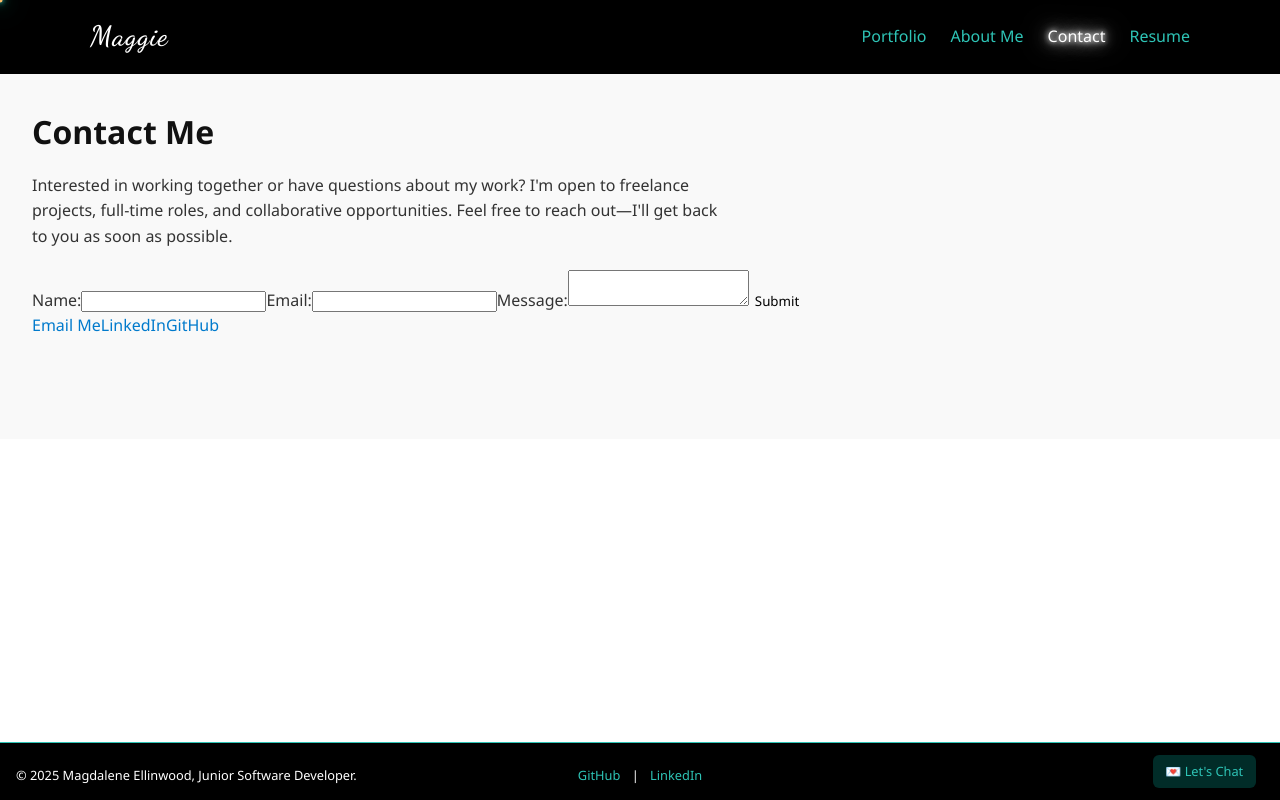
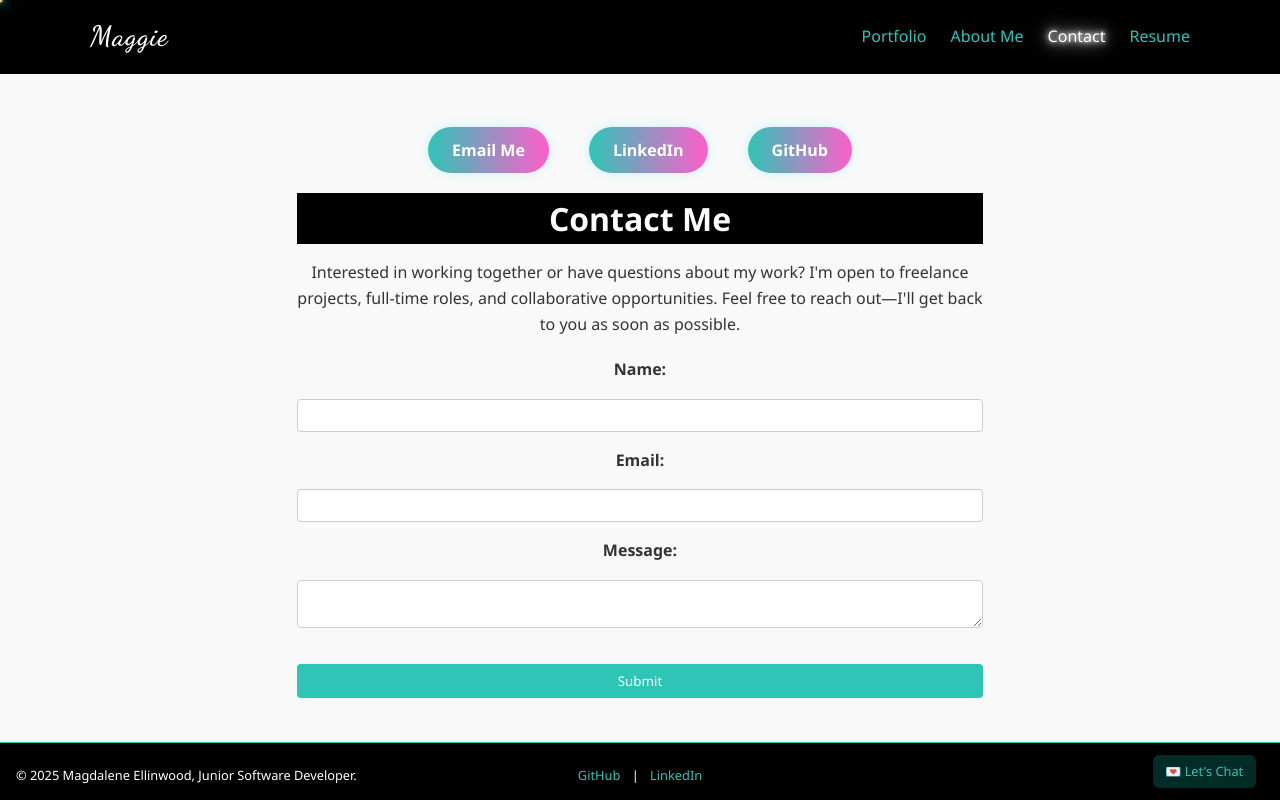
Before and after one commit to mellinwood1023/Maggie_Portfolio, a React (Vite) app: page /contact in a window 1280 px wide. Built offline with nearby package versions, Linux system fonts and the light colour scheme.

Commit message:
about me updates, contact layout

```diff
--- a/src/pages/About.tsx
+++ b/src/pages/About.tsx
@@ -7,15 +7,18 @@ export default function About() {
         <img src={"/images/Myphoto.jpg"} alt="Magdalene Ellinwood" />
       </div>
       <div className="about-text">
-        <h1>Me</h1>
+        <h1>About Me</h1>
         <p>
-          Hi, I’m Magdalene — a Junior Software Developer with a passion for building clean, modern web applications.
+        My name is Magdalene Ellinwood, CDA, DAANCE, Medical Technician, Implant Coordinator, Junior Software Developer. I wear alot of hats and have earned many letters after my name, but my true passion and career focus is software development. From teaching myself code to excelling in an intensive full stack bootcamp, I’ve found where I thrive: building thoughtful, elegant digital solutions that make a difference.
         </p>
         <p>
-          With a background in oral surgery and a love for solving problems, I bring both technical skill and real-world experience to every project I take on.
+          During the program, I quickly rose to the top of my cohort, mastering tools like React, TypeScript, Express, and GraphQL. I’ve since applied that technical skill to build complex, responsive web applications that are both user-focused and beautifully crafted.
         </p>
         <p>
-          I specialize in React, TypeScript, Express, GraphQL and more. Outside of coding, you’ll find me exploring design, music, or fishing by the lake.
+          My background in general anesthesia and surgical procedures shaped how I code — with precision, clarity, and calm under pressure. My experience in the medical field has taught me how to manage logistics and communicate across teams — a skillset that translates seamlessly to modern dev work.
+        </p>
+        <p>
+          Outside of the terminal, I’m an artist and outdoor enthusiast — I love to paint, explore nature, and go fishing to unwind and reset. My artistic background gives me a strong eye for detail and design, which directly influences how I approach building intuitive, visually appealing user interfaces.
         </p>
       </div>
     </section>
--- a/src/pages/Contact.tsx
+++ b/src/pages/Contact.tsx
@@ -8,6 +8,12 @@ function Contact() {
 
   return (
     <div className="contact-page">
+      <div className="contact-columns">
+        <div className="contact-left">
+          <a href="mailto:mellinwood1023@gmail.com" className="contact-button">Email Me</a>
+          <a href="https://www.linkedin.com/in/magdalene-e-855814352" target="_blank" rel="noopener noreferrer" className="contact-button">LinkedIn</a>
+          <a href="https://github.com/mellinwood1023" target="_blank" rel="noopener noreferrer" className="contact-button">GitHub</a>
+        </div>
         <h1>Contact Me</h1>
         <p>Interested in working together or have questions about my work? I'm open to freelance projects, full-time roles, and collaborative opportunities. Feel free to reach out—I'll get back to you as soon as possible.</p>
         <form onSubmit={handleSubmit}>
@@ -22,9 +28,7 @@ function Contact() {
 
           <button type="submit">Submit</button>
         </form>
-      <a href="mailto:mellinwood1023@gmail.com" className="contact-button">Email Me</a>
-      <a href="https://www.linkedin.com/in/magdalene-e-855814352" target="_blank" rel="noopener noreferrer" className="contact-button">LinkedIn</a>
-      <a href="https://github.com/mellinwood1023" target="_blank" rel="noopener noreferrer" className="contact-button">GitHub</a>
+      </div>
     </div>
   );
 }
--- a/src/pages/Portfolio.tsx
+++ b/src/pages/Portfolio.tsx
@@ -5,8 +5,8 @@ function Portfolio() {
     { title: 'Fred Carberry.net', description: "Professional website with a clean and easy UI for a local realtor in Dracut, MA", link: 'https://fredcarberry.net', repo: 'https://github.com/mellinwood1023/FCarberry_Site'},
     { title: 'Chef Buddy', description: "ChefBuddy is your personal AI-powered kitchen assistant. Chefbuddy will generate recipe recommendations based on ingredients you have in your pantry.", link: 'https://chefbuddy-as26.onrender.com', repo: 'https://github.com/mellinwood1023/ChefBuddy' },
     { title: 'Resume Pilot', description: "Stand out with smarter resumes - powered by AI, built by you", link: 'https://resumepilot-r1lo.onrender.com/', repo: 'https://github.com/mellinwood1023/ResumePilot' },
-    { title: 'Project Four', description: "", link: 'https://example.com/project4', repo: 'https://github.com/user/project4' },
-    { title: 'Project Five', description: "", link: 'https://example.com/project5', repo: 'https://github.com/user/project5' },
+    { title: 'Word Scramble Game!', description: "A fast-paced, browser-based word game where players try to unscramble shuffled words before time runs out. Built with JavaScript and styled for an engaging, responsive experience, this project highlights dynamic DOM manipulation, timer logic, and clean game state management. Fun, challenging, and a great example of interactive frontend logic.", link: 'https://wordscramblinggame.netlify.app/index.html', repo: 'https://github.com/mellinwood1023/Word_Scramble' },
+    { title: 'My Portfolio Repo', description: "Here is a direct link to my repository for this portfolio!", link: 'https://maggieee.netlify.app/', repo: 'https://github.com/mellinwood1023/Maggie_Portfolio' },
     { title: 'Project Six', description: "", link: 'https://example.com/project6', repo: 'https://github.com/user/project6' },
   ];
 
@@ -38,7 +38,7 @@ function Portfolio() {
             <div key={index} className="project-card">
               <h3>{project.title}</h3>
               <p>{project.description}</p>
-              <a href={project.link} target="_blank" rel="noopener noreferrer">{project.link}</a>
+              <a href={project.link} target="_blank" rel="noopener noreferrer">Open This Project ← </a>
               <a href={project.repo} target="_blank" rel="noopener noreferrer">GitHub Repository</a>
             </div>
           ))}
--- a/src/styles/Contact.css
+++ b/src/styles/Contact.css
@@ -0,0 +1,74 @@
+/* Contact.css */
+.contact-page {
+  display: flex;
+  flex-direction: column;
+  align-items: center;
+  justify-content: center;
+  padding: 2rem;
+  max-width: 800px;
+  margin: 0 auto;
+  text-align: center;
+}
+
+.contact-page h1 {
+    margin-top: 30px;
+    background: black;
+    color: white;
+}
+
+.contact-page form {
+  display: flex;
+  flex-direction: column;
+  gap: 1rem;
+  width: 100%;
+}
+
+.contact-page label {
+  font-weight: bold;
+}
+
+.contact-page input,
+.contact-page textarea {
+  width: 100%;
+  padding: 0.5rem;
+  border: 1px solid #ccc;
+  border-radius: 4px;
+}
+
+.contact-page button {
+  padding: 0.5rem 1rem;
+  background-color: #2EC4B6;
+  color: white;
+  border: none;
+  border-radius: 4px;
+  cursor: pointer;
+  margin-top: 20px;
+}
+
+.contact-page button:hover {
+  background-color: #0056b3;
+}
+
+.contact-button {
+  padding: 0.75rem 1.5rem;
+  background: linear-gradient(90deg, #2EC4B6, #ff5ecb);
+  color: white;
+  font-weight: 600;
+  border: none;
+  border-radius: 9999px;
+  cursor: pointer;
+  font-size: 1rem;
+  transition: all 0.3s ease;
+  box-shadow: 0 0 12px rgba(0, 212, 255, 0.2);
+  width: fit-content;
+  align-self: center;
+  margin-left: 20px;
+  margin-right: 20px;
+}
+
+.contact-page button:hover,
+.contact-button:hover {
+  transform: scale(1.05);
+  background: linear-gradient(90deg, #ff5ecb, #2EC4B6);
+  box-shadow: 0 0 20px rgba(255, 94, 203, 0.3), 0 0 30px rgba(0, 212, 255, 0.3);
+}
--- a/src/styles/Navbar.css
+++ b/src/styles/Navbar.css
@@ -63,7 +63,7 @@
   font-size: 1.5rem;
   background: none;
   border: none;
-  color: #00d4ff;
+  color: #2EC4B6;
   cursor: pointer;
 }
 
```
Lines whose indentation alone changed are shown as unchanged.
